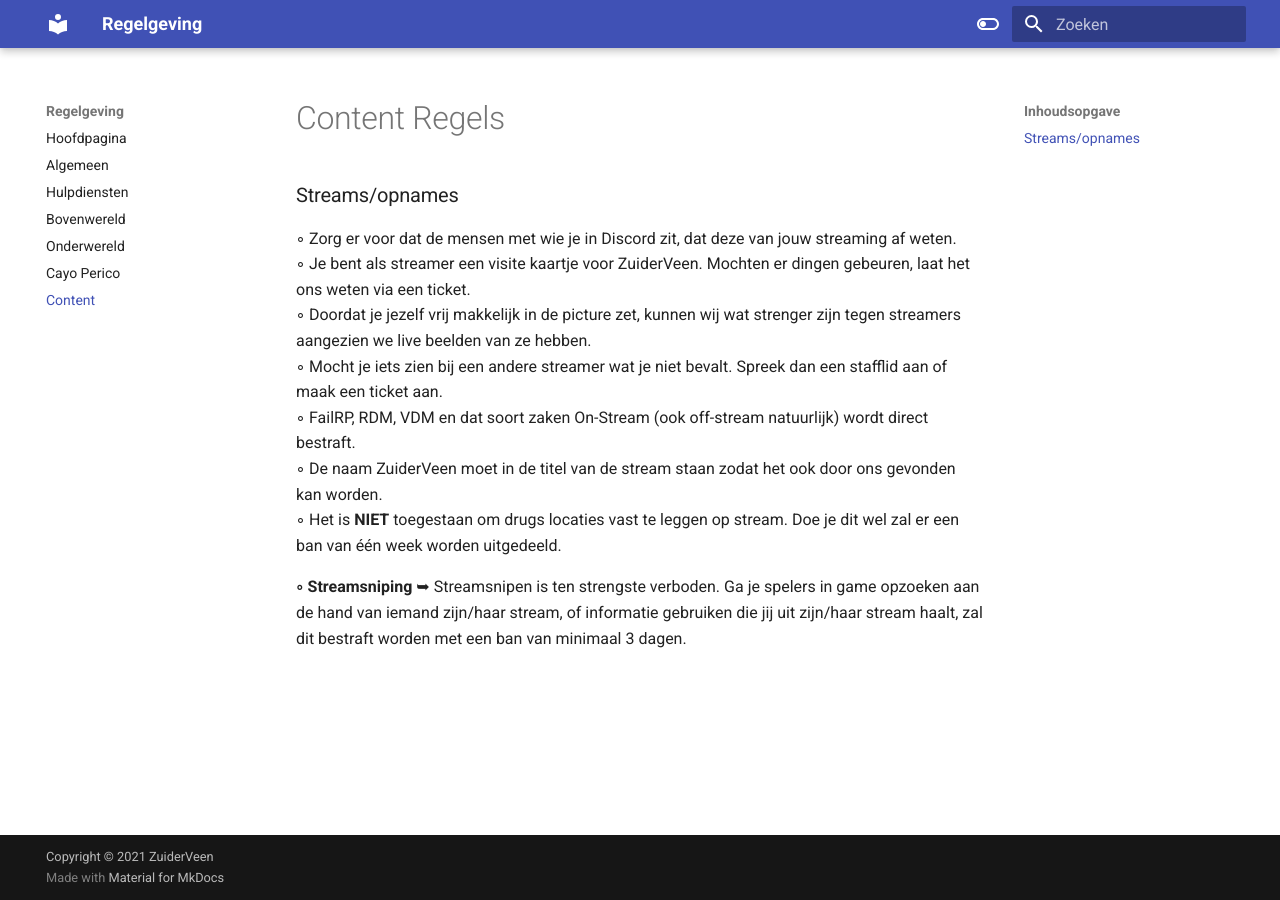
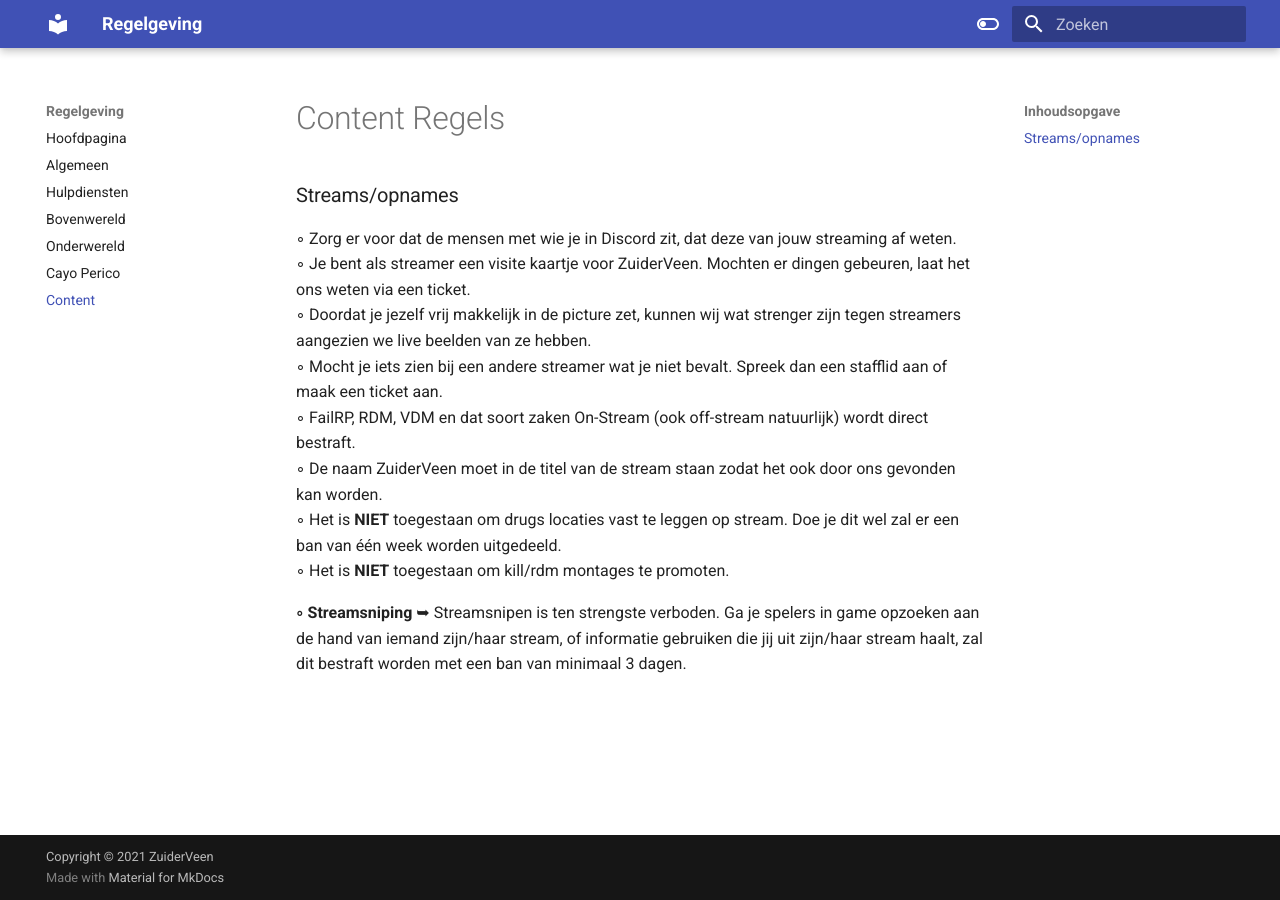
Before and after one commit to CappaWappa/Regels, an MkDocs documentation site: the page built from docs/content.md, in a window 1280 px wide. Built offline with MkDocs 1.6.1 and Material for MkDocs 9.7.7, drawn with Linux system fonts in a browser that asks for light colours; comment, search, counter and statistics services are not loaded.

Commit message:
Update content.md

```diff
--- a/docs/content.md
+++ b/docs/content.md
@@ -8,6 +8,7 @@
 ◦ FailRP, RDM, VDM en dat soort zaken On-Stream (ook off-stream natuurlijk) wordt direct bestraft.<br>
 ◦ De naam ZuiderVeen moet in de titel van de stream staan zodat het ook door ons gevonden kan worden.<br>
 ◦ Het is <b>NIET</b> toegestaan om drugs locaties vast te leggen op stream. Doe je dit wel zal er een ban van één week worden uitgedeeld.<br>
+◦ Het is <b>NIET</b> toegestaan om kill/rdm montages te promoten.<br>
 
 <b>◦ Streamsniping </b>
  ➥ Streamsnipen is ten strengste verboden. Ga je spelers in game opzoeken aan de hand van iemand zijn/haar stream, of informatie gebruiken die jij uit zijn/haar stream haalt, zal dit bestraft worden met een ban van minimaal 3 dagen.
```
